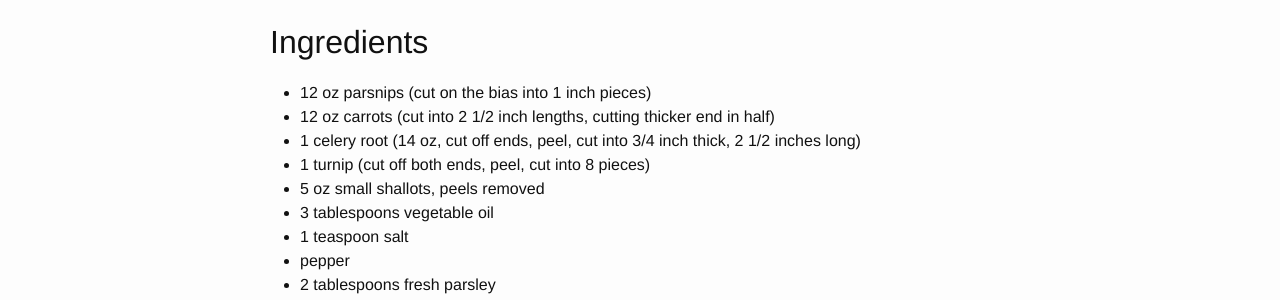
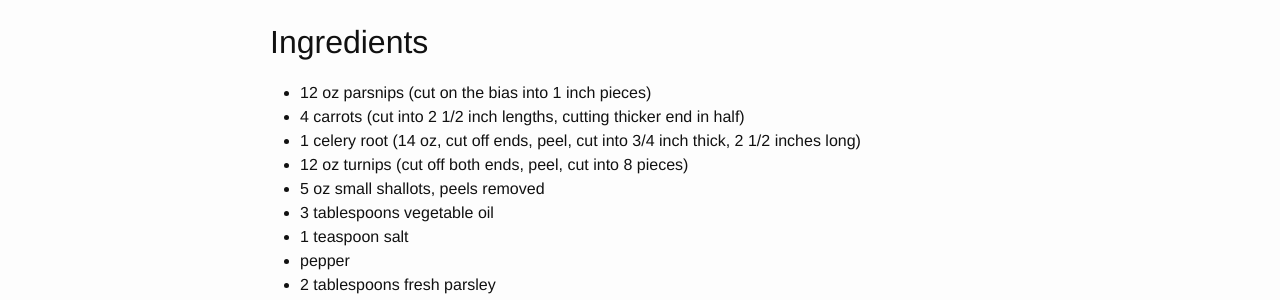
Before and after one commit to ardell/recipes, a Jekyll site: the page built from _posts/2015-11-23-roasted_root_vegetables.markdown, in a window 1280 px wide. Shown: the part 182-482 px from the top of the page. Built offline with Jekyll 4.4.1, drawn with Linux system fonts in a browser that asks for light colours.

Commit message:
Fix root vegetable ingredient quantities.

```diff
--- a/_posts/2015-11-23-roasted_root_vegetables.markdown
+++ b/_posts/2015-11-23-roasted_root_vegetables.markdown
@@ -8,9 +8,9 @@ tags: sides holiday
 Ingredients
 -----------
 - 12 oz parsnips (cut on the bias into 1 inch pieces)
-- 12 oz carrots (cut into 2 1/2 inch lengths, cutting thicker end in half)
+- 4 carrots (cut into 2 1/2 inch lengths, cutting thicker end in half)
 - 1 celery root (14 oz, cut off ends, peel, cut into 3/4 inch thick, 2 1/2 inches long)
-- 1 turnip (cut off both ends, peel, cut into 8 pieces)
+- 12 oz turnips (cut off both ends, peel, cut into 8 pieces)
 - 5 oz small shallots, peels removed
 - 3 tablespoons vegetable oil
 - 1 teaspoon salt
```
